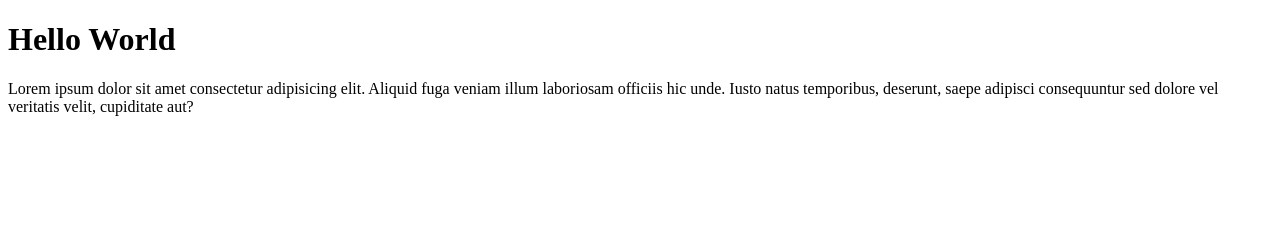
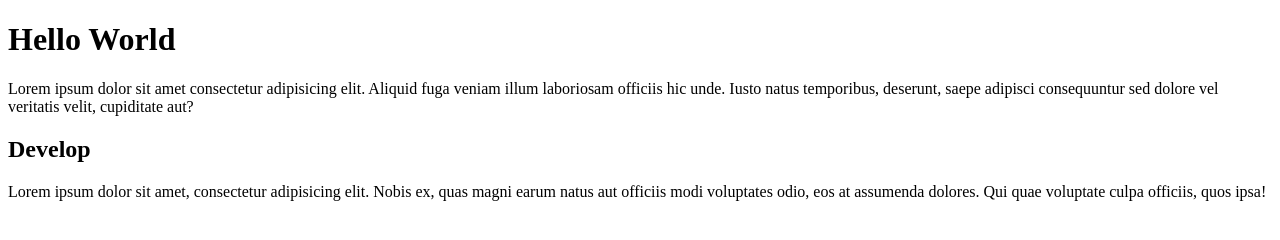
Before and after one commit to MariaMicek/git-2, a plain HTML site: page index.html in a window 1280 px wide. Drawn offline with Linux system fonts and the light colour scheme.

Commit message:
Added second paragraph

```diff
--- a/index.html
+++ b/index.html
@@ -9,5 +9,9 @@
 <body>
     <h1>Hello World</h1>
     <p>Lorem ipsum dolor sit amet consectetur adipisicing elit. Aliquid fuga veniam illum laboriosam officiis hic unde. Iusto natus temporibus, deserunt, saepe adipisci consequuntur sed dolore vel veritatis velit, cupiditate aut?</p>
+
+    <h2>Develop</h2>
+    <p>Lorem ipsum dolor sit amet, consectetur adipisicing elit. Nobis ex, quas magni earum natus aut officiis modi voluptates odio, eos at assumenda dolores. Qui quae voluptate culpa officiis, quos ipsa!</p>
+
 </body>
 </html>
```
